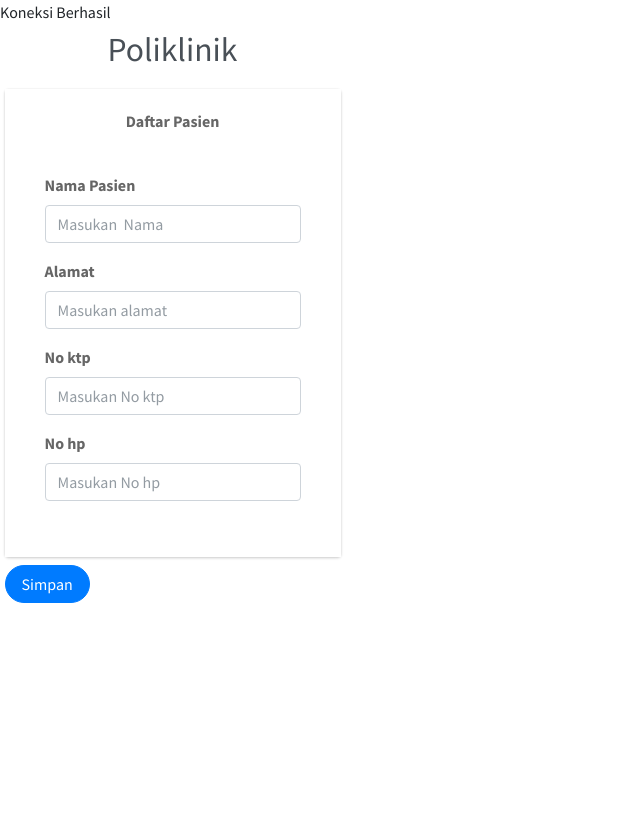
After one commit to MuhFadilFahrozi/MuhFadilFahrozi-Poliklinik-WebWorkshop, a PHP site: page /daftarpasien.php in a window 1280 px wide. The commit adds this page. Shown: the whole page, without its empty margins (0-640 px from the left). Run offline with PHP 8.4, Linux system fonts and the light colour scheme; some libraries are stand-ins or nearby versions.

Commit message:
minggu ke 2

```diff
--- /dev/null
+++ b/app/daftarpasien.php
@@ -0,0 +1,147 @@
+<?php
+
+
+
+
+include('koneksi.php');
+?>
+<head>
+<?php include('header.php');?>
+</head>
+<body class="hold-transition sidebar-mini">
+<div class="wrapper">
+  <!-- Navbar -->
+
+  <!-- /.navbar -->
+
+  <!-- Main Sidebar Container -->
+
+
+<form class="form row" method="POST" action="" name="pasienform" onsubmit="return(validate());">
+<?php
+$nama = '';
+$alamat = '';
+$no_ktp = '';
+$no_hp = '';
+if (isset($_GET['id'])) {
+    $ambil = mysqli_query($mysqli, "SELECT * FROM pasien
+    WHERE id='" . $_GET['id'] . "'");
+    while ($row = mysqli_fetch_array($ambil)) {
+        $nama = $row['nama'];
+        $alamat = $row['alamat'];
+        $no_ktp = $row['no_ktp'];
+        $no_hp = $row['no_hp'];
+
+    }
+?>
+    <input type="hidden" name="id" value="<?php echo $_GET['id'] ?>">
+<?php
+}
+?>
+  <!-- Content Wrapper. Contains page content -->
+    <!-- Main content -->
+    <body class="hold-transition register-page">
+<div class="register-box">
+  <div class="register-logo">
+    <a href="C:\xampp\htdocs\poliklinik_bengkod\app\pages\examples/index.php"><b>Poliklinik</a>
+  </div>
+
+  <div class="card center">
+    <div class="card-body register-card-body">
+      <p class="login-box-msg">Daftar Pasien</p>
+              <!-- /.card-header -->
+              <!-- form start -->
+              <form>
+                <div class="card-body ">
+                  <div class="form-group">
+                    <label for="nama">Nama Pasien</label>
+                    <input type="text" class="form-control" name="nama" id="nama" placeholder="Masukan  Nama"value="<?php echo $nama ?>">
+                  </div>
+                  <div class="form-group">
+                    <label for="alamat">Alamat</label>
+                    <input type="text" class="form-control" name="alamat" id="alamat" placeholder="Masukan alamat"value="<?php echo $alamat ?>">
+                  </div>
+                  <div class="form-group">
+                    <label for="no_ktp">No ktp</label>
+                    <input type="number" class="form-control" name="no_ktp" id="no_ktp" placeholder="Masukan No ktp"value="<?php echo $no_ktp ?>">
+                  </div>
+                  <div class="form-group">
+                    <label for="no_hp">No hp</label>
+                    <input type="number" class="form-control" name="no_hp" id="no_hp" placeholder="Masukan No hp"value="<?php echo $no_hp ?>">
+                  </div>
+                    </div>
+                  </div>
+                  </div>
+                  </div>
+                <!-- /.card-body -->
+                <div class="d-flex justify-content-start mt-2">
+        <button class="btn btn-primary rounded-pill px-3" type="submit"name="simpan">Simpan</button>
+    </div>
+</form>
+
+<?php
+    if (isset($_POST['simpan'])) {
+        if (isset($_POST['id'])) {
+            $ubah = mysqli_query($mysqli, "UPDATE pasien  SET
+                                            nama = '" . $_POST['nama'] . "',
+                                            alamat = '" . $_POST['alamat'] . "',
+                                            no_ktp = '" . $_POST['no_ktp'] . "',
+                                            no_hp = '" . $_POST['no_hp'] . "',
+                                            no_rm = '" . $_POST['no_rm'] . "'
+                                            WHERE
+                                            id = '" . $_POST['id'] . "'");
+        } else {
+            $tambah = mysqli_query($mysqli, "INSERT INTO pasien (nama,alamat,no_ktp,no_hp,no_rm)
+                                            VALUES (
+                                                '" . $_POST['nama'] . "',
+                                                '" . $_POST['alamat'] . "',
+                                                '" . $_POST['no_ktp'] . "',
+                                                '" . $_POST['no_hp'] . "',
+                                                '" . $_POST['no_rm'] . "'
+                                                )");
+        }
+
+        echo "<script>
+                document.location='daftarpoli.php?';
+                </script>";
+    }
+
+    if (isset($_GET['aksi'])) {
+        if ($_GET['aksi'] == 'hapus') {
+            $hapus = mysqli_query($mysqli, "DELETE FROM pasien  WHERE id = '" . $_GET['id'] . "'");
+        }
+
+        echo "<script>
+                document.location='pasien.php';
+                </script>";
+    }
+    ?>
+            <!-- /.card -->
+
+  <!-- /.content-wrapper -->
+
+  <!-- Control Sidebar -->
+  <aside class="control-sidebar control-sidebar-dark">
+    <!-- Control sidebar content goes here -->
+  </aside>
+  <!-- /.control-sidebar -->
+</div>
+<!-- ./wrapper -->
+
+<!-- jQuery -->
+<script src="../../plugins/jquery/jquery.min.js"></script>
+<!-- Bootstrap 4 -->
+<script src="../../plugins/bootstrap/js/bootstrap.bundle.min.js"></script>
+<!-- bs-custom-file-input -->
+<script src="../../plugins/bs-custom-file-input/bs-custom-file-input.min.js"></script>
+<!-- AdminLTE App -->
+<script src="../../dist/js/adminlte.min.js"></script>
+<!-- AdminLTE for demo purposes -->
+<script src="../../dist/js/demo.js"></script>
+<!-- Page specific script -->
+<script>
+$(function () {
+  bsCustomFileInput.init();
+});
+</script>
+</body>
--- a/app/memeriksapasien.php
+++ b/app/memeriksapasien.php
@@ -145,7 +145,7 @@ include('koneksi.php');
          LEFT JOIN pasien p ON (pr.id_pasien = p.id)
          LEFT JOIN jadwal_periksa jp ON (pr.id = jp.id_jadwal)
          LEFT JOIN obat o ON (dp.id_obat = o.id)
-         GROUP BY pr.id
+         GROUP BY p.id
          ORDER BY pr.jadwal_periksa DESC");
         $no = 1;
         $query = [' obat  '];
```
Also changed, not shown: app/daftarpoli.php (added, +156 -0 lines).
